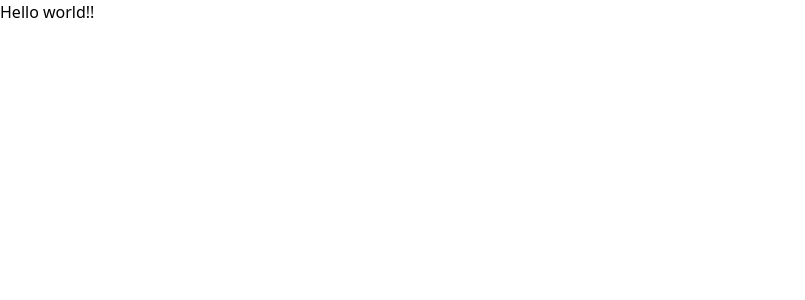
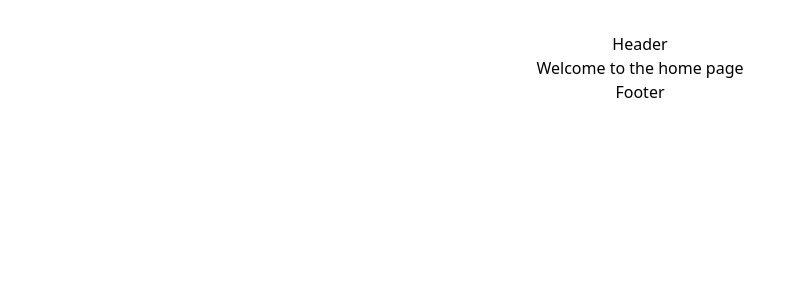
Before and after one commit to olamidefareed/OODA_APP, a React (Vite) app: page / in a window 1280 px wide. Shown: the top 300 px of the page, without its empty margins (0-805 px from the left). Built offline with nearby package versions, Linux system fonts and the light colour scheme.

Commit message:
feat: code base setup 4

```diff
--- a/src/App.jsx
+++ b/src/App.jsx
@@ -1,7 +1,24 @@
+import { BrowserRouter } from "react-router-dom";
+import CustomRouter from "./routing";
+import { ConfigProvider } from "antd";
+import { RecoilRoot } from "recoil";
+import { QueryClientProvider, QueryClient } from "react-query";
+import "./App.css";
+
+const queryClient = new QueryClient();
+
 function App() {
   return (
     <>
-      <p>Hello world!!</p>
+      <RecoilRoot>
+        <QueryClientProvider client={queryClient}>
+          <BrowserRouter>
+            <ConfigProvider>
+              <CustomRouter />
+            </ConfigProvider>
+          </BrowserRouter>
+        </QueryClientProvider>
+      </RecoilRoot>
     </>
   );
 }
--- /dev/null
+++ b/src/components/loading.jsx
@@ -0,0 +1,11 @@
+import { Spin } from "antd";
+
+const LoadingState = () => {
+  return (
+    <div className="w-screen h-screen flex justify-center items-center bg-gray-200 animate-pulse">
+      <Spin size="large" className="animate-spin" />
+    </div>
+  );
+};
+
+export default LoadingState;
--- /dev/null
+++ b/src/pages/main/home/index.jsx
@@ -0,0 +1,5 @@
+const HomePage = () => {
+  return <div>Welcome to the home page</div>;
+};
+
+export default HomePage;
--- /dev/null
+++ b/src/routing/index.jsx
@@ -0,0 +1,27 @@
+import { Route, Routes } from "react-router-dom";
+import { Suspense } from "react";
+import LoadingState from "../components/loading";
+import Layout from "./../layout/index";
+import { AllRoutes } from "./route";
+
+const CustomRouter = () => {
+  return (
+    <Layout>
+      <Routes>
+        {AllRoutes.map((route) => (
+          <Route
+            key={route.key}
+            path={route.key}
+            element={
+              <Suspense fallback={<LoadingState />}>
+                {<route.component />}
+              </Suspense>
+            }
+          />
+        ))}
+      </Routes>
+    </Layout>
+  );
+};
+
+export default CustomRouter;
--- /dev/null
+++ b/src/routing/route.js
@@ -0,0 +1,11 @@
+import { lazy } from "react";
+
+const HomePage = lazy(() => import("../pages/main/home"));
+
+export const AllRoutes = [
+  {
+    key: "/",
+    component: HomePage,
+    name: "Home Page",
+  },
+];
```
